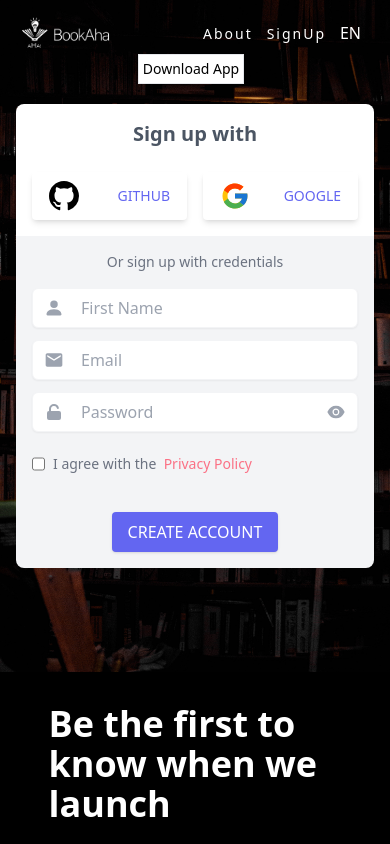
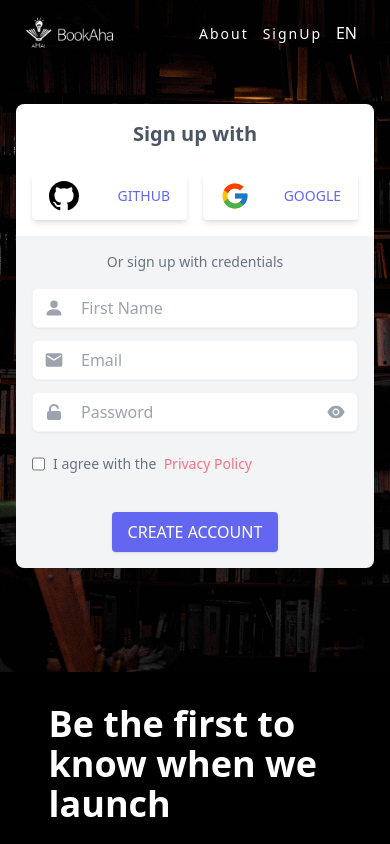
Before and after one commit to Nathaniyell/book-aha, a React (Create React App) app: page /signup in a window 390 px wide. Shown: the top 844 px of the page. Built offline with nearby package versions, Linux system fonts and the light colour scheme.

Commit message:
update navBar component

```diff
--- a/src/components/Button.jsx
+++ b/src/components/Button.jsx
@@ -1,10 +1,10 @@
 import React from "react";
 
-const Button = ({ title, fontSize, type="submit" }) => {
+const Button = ({ title, classes, fontSize, type="submit" }) => {
   return (
     <button
     type={type}
-      className={`text-sm md:text-${fontSize} text-black p-1 bg-white border md:p-3 text-center`}
+      className={`text-sm md:text-${fontSize} text-black p-1 bg-white border md:p-3 text-center ${classes}`}
     >
       {title}
     </button>
--- a/src/components/Navbar.jsx
+++ b/src/components/Navbar.jsx
@@ -30,7 +30,7 @@ const Navbar = () => {
       }`}
     >
      <Link to='/'> <img className="w-[40%] md:w-full text-white" src={logo} alt="Logo" /></Link>
-      <ul className="flex text-white items-center justify-around lg:w-1/4 w-[45%] -ml-28">
+      <ul className="flex text-white items-center justify-around lg:w-1/4 -ml-32 md:-ml-0 w-[45%]">
         {["About", "SignUp"].map((item) => {
           return (
             <Link to={`/${item}`} key={item}>
@@ -45,7 +45,7 @@ const Navbar = () => {
           <span>EN</span>
         </div>
       </ul>
-      <Button title={"Download App"} fontSize={"sm"} padding={6} />
+      <Button classes="hidden sm:block" title={"Download App"} fontSize={"sm"} padding={6} />
     </div>
   );
 };
```
